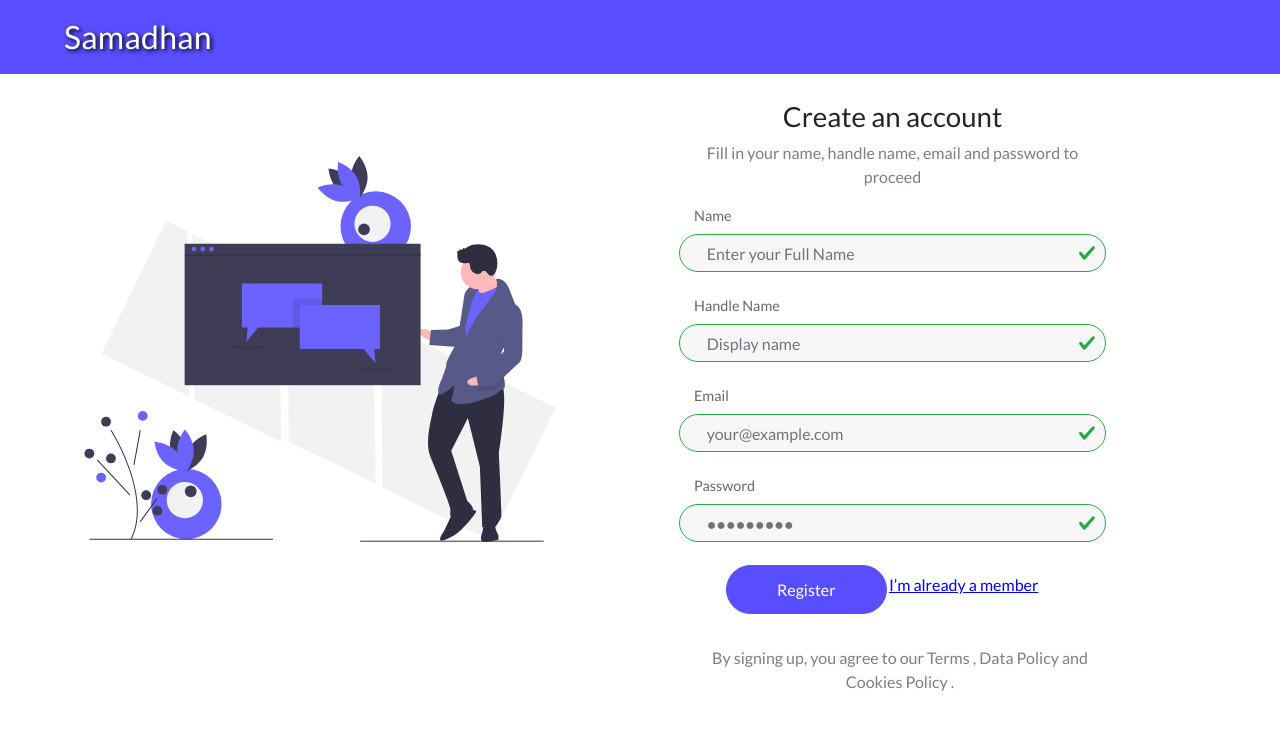
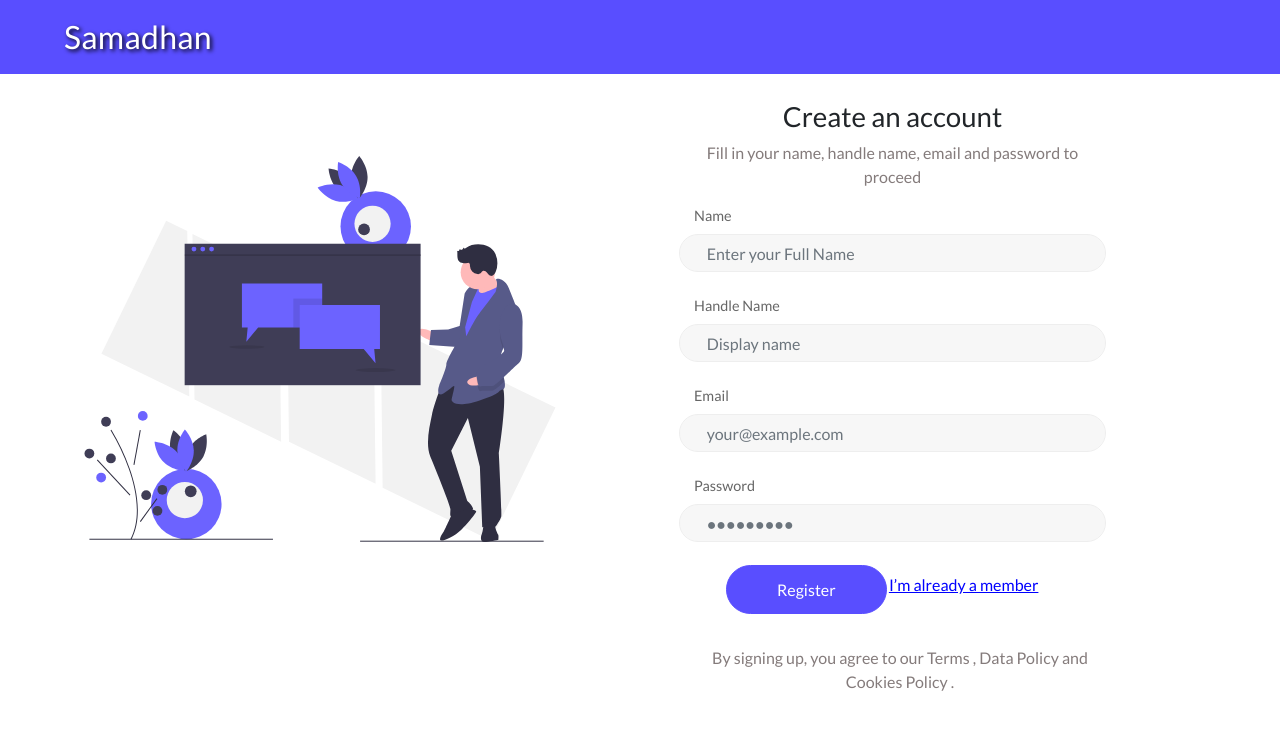
Before and after one commit to singhshubham98/Samadhan, a React (Create React App) app: page /register in a window 1280 px wide. Shown: the top 730 px of the page. Built offline with nearby package versions, Linux system fonts and the light colour scheme.

Commit message:
Error Validation Corrected

```diff
--- a/src/components/authentication/Register.js
+++ b/src/components/authentication/Register.js
@@ -18,7 +18,8 @@ class Register extends Component {
         handleName: false,
         email: false,
         password: false
-      }
+      },
+      isEnable: true
     };
     this.handleInputChange = this.handleInputChange.bind(this);
     this.handleSubmit = this.handleSubmit.bind(this);
@@ -30,12 +31,26 @@ class Register extends Component {
     const value = target.value;
     const name = target.name;
     this.setState({
-      [name]: value
+      [name]: value,
+      isEnable: false
     });
   }
   handleSubmit(event) {
-    console.log(JSON.stringify(this.state));
     event.preventDefault();
+    alert(JSON.stringify(this.state));
+    this.setState({
+      name: "",
+      handleName: "",
+      email: "",
+      password: "",
+      touched: {
+        name: false,
+        handleName: false,
+        email: false,
+        password: false
+      },
+      isEnable: true
+    });
   }
 
   handleBlur = feild => event => {
@@ -49,27 +64,35 @@ class Register extends Component {
       name: "",
       handleName: "",
       email: "",
-      password: ""
+      password: "",
+      isEnable: false
     };
 
-    var filter = /^([a-zA-Z0-9_\.\-])+\@(([a-zA-Z0-9\-])+\.)+([a-zA-Z0-9]{2,4})+$/;
+    var filter = /^([a-zA-Z0-9_\.\-])+\@iiitvadodara.ac.in/;
     if (this.state.touched.email && !filter.test(email)) {
       error.email = "Please provide a valid email address";
+      error.isEnable = true;
     }
 
-    if (this.state.touched.name && name.length < 3)
+    if (this.state.touched.name && name.length < 3) {
       error.name = "Name must contains atleast 3 charchters";
-    else if (this.state.touched.name && name.length > 20)
+      error.isEnable = true;
+    } else if (this.state.touched.name && name.length > 20) {
       error.name = "Name can contains atmost 20 charchters";
+      error.isEnable = true;
+    }
 
-    if (this.state.touched.handleName && handleName.length < 3)
+    if (this.state.touched.handleName && handleName.length < 3) {
       error.handleName = "Name must contains atleast 3 charchters";
-    else if (this.state.touched.handleName && handleName.length > 20)
+      error.isEnable = true;
+    } else if (this.state.touched.handleName && handleName.length > 20) {
       error.handleName = "Name can contains atmost 20 charchters";
-
-    if (this.state.touched.password && password.length < 8)
+      error.isEnable = true;
+    }
+    if (this.state.touched.password && password.length < 8) {
       error.password = "Password must contain atleast 8 letters";
-
+      error.isEnable = true;
+    }
     return error;
   }
   render() {
@@ -80,10 +103,15 @@ class Register extends Component {
       this.state.password
     );
     const isEnable =
-      errors.name.length > 0 ||
-      errors.handleName.length > 0 ||
-      errors.email.length > 0 ||
-      errors.password.length > 0;
+      errors.isEnable ||
+      !(
+        this.state.touched.name &&
+        this.state.touched.handleName &&
+        this.state.touched.email &&
+        this.state.touched.password
+      ) ||
+      this.state.isEnable;
+
     return (
       <React.Fragment>
         <AuthNavbar />
@@ -108,7 +136,7 @@ class Register extends Component {
                       placeholder="Enter your Full Name"
                       value={this.state.name}
                       onBlur={this.handleBlur("name")}
-                      valid={errors.name === ""}
+                      valid={errors.name === "" && this.state.touched.name}
                       invalid={errors.name !== ""}
                       onChange={this.handleInputChange}
                     />
@@ -121,9 +149,12 @@ class Register extends Component {
                       name="handleName"
                       id="handleName"
                       placeholder="Display name"
-                      value={this.state.handle}
+                      value={this.state.handleName}
                       onBlur={this.handleBlur("handleName")}
-                      valid={errors.handleName === ""}
+                      valid={
+                        errors.handleName === "" &&
+                        this.state.touched.handleName
+                      }
                       invalid={errors.handleName !== ""}
                       onChange={this.handleInputChange}
                     />
@@ -140,7 +171,7 @@ class Register extends Component {
                       placeholder="your@example.com"
                       value={this.state.email}
                       onBlur={this.handleBlur("email")}
-                      valid={errors.email === ""}
+                      valid={errors.email === "" && this.state.touched.email}
                       invalid={errors.email !== ""}
                       onChange={this.handleInputChange}
                     />
@@ -156,7 +187,9 @@ class Register extends Component {
                       autoComplete="off"
                       value={this.state.password}
                       onBlur={this.handleBlur("password")}
-                      valid={errors.password === ""}
+                      valid={
+                        errors.password === "" && this.state.touched.password
+                      }
                       invalid={errors.password !== ""}
                       onChange={this.handleInputChange}
                     />
```
